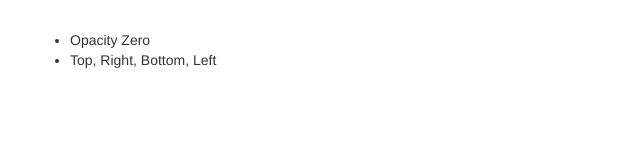
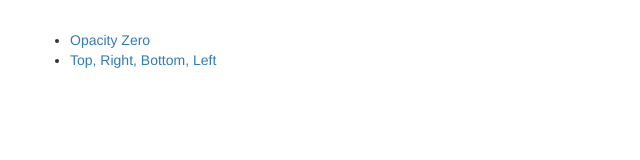
Before and after one commit to KenRelic/pluralsight-projects-Angular-AlbumStoreProductPage-27449b2, an Angular app: page /products in a window 1280 px wide. Shown: the top 160 px of the page, without its empty margins (0-640 px from the left). Built offline with nearby package versions, Linux system fonts and the light colour scheme.

Commit message:
module 7: Routing

```diff
--- a/src/app/app.component.html
+++ b/src/app/app.component.html
@@ -1 +1 @@
-<app-product-list></app-product-list>
+<router-outlet></router-outlet>
--- a/src/app/app.module.ts
+++ b/src/app/app.module.ts
@@ -2,13 +2,21 @@ import { BrowserModule } from '@angular/platform-browser';
 import { NgModule } from '@angular/core';
 import { FormsModule } from '@angular/forms';
 import { HttpModule } from '@angular/http';
+import { RouterModule, Routes } from '@angular/router';
 
 import { AppComponent } from './app.component';
 import { ProductPageComponent } from './product-page/product-page.component';
 import { ProductDescriptionComponent } from './product-description/product-description.component';
-import {ProductService} from './product.service';
+import { ProductService } from './product.service';
 import { ProductTracklistingComponent } from './product-tracklisting/product-tracklisting.component';
 import { ProductListComponent } from './product-list/product-list.component';
+import { identifierModuleUrl } from '@angular/compiler';
+
+const appRoutes: Routes = [
+  { path: 'products', component: ProductListComponent },
+  { path: 'product/:id', component: ProductPageComponent },
+  { path: '', redirectTo: 'products', pathMatch: 'full' }
+];
 
 @NgModule({
   declarations: [
@@ -21,7 +29,8 @@ import { ProductListComponent } from './product-list/product-list.component';
   imports: [
     BrowserModule,
     FormsModule,
-    HttpModule
+    HttpModule,
+    RouterModule.forRoot(appRoutes)
   ],
   providers: [ProductService],
   bootstrap: [AppComponent]
--- a/src/app/product-list/product-list.component.html
+++ b/src/app/product-list/product-list.component.html
@@ -1,5 +1,5 @@
 <ul>
-  <li *ngFor = "let product of products">
-    {{product.albumName}}
+  <li *ngFor="let product of products">
+    <a routerLink="/product/{{product.id}}" routerLinkActive ="active" href="">{{product.albumName}}</a>
   </li>
 </ul>
```
